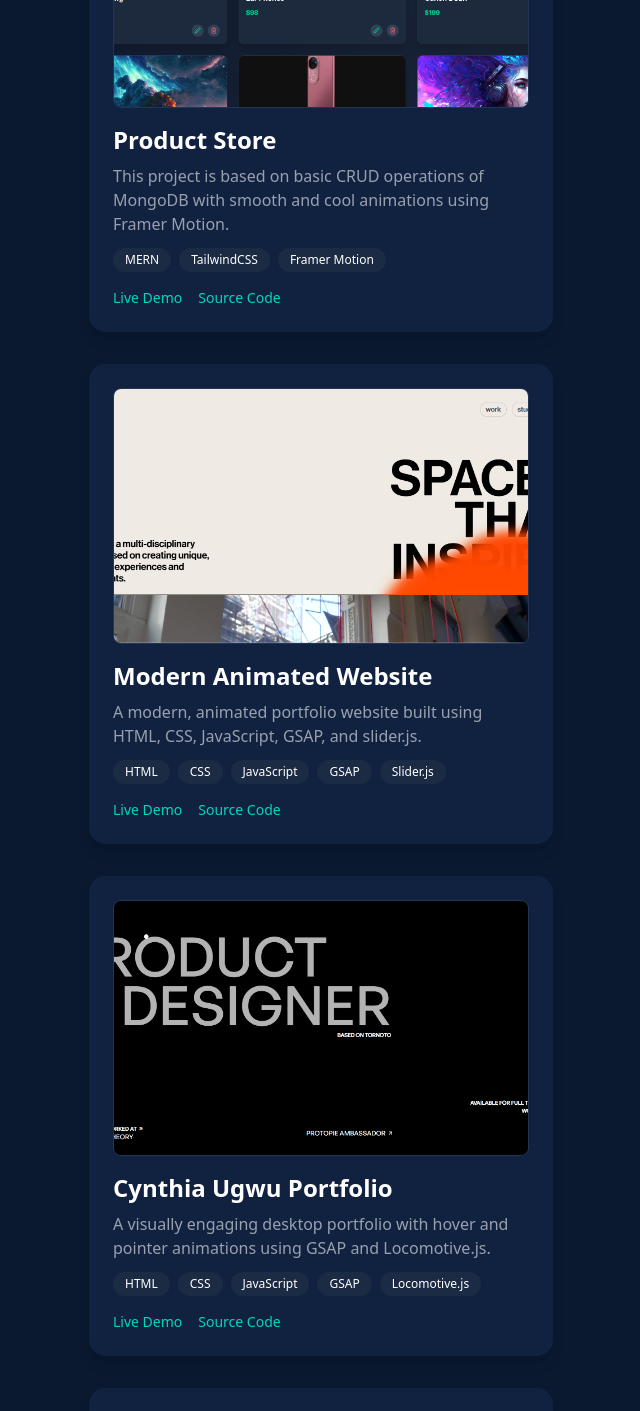
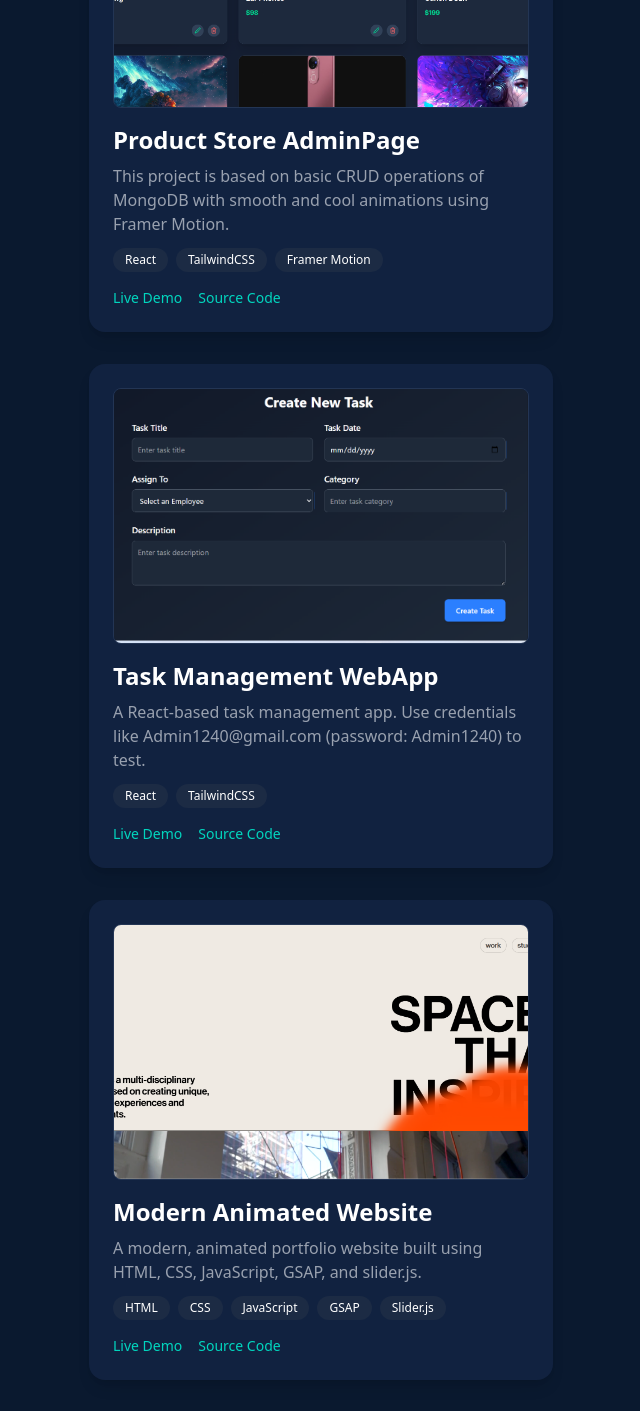
Before and after one commit to Manish1240/Manish-kumar-portfolio, a React (Vite) app: page / in a window 1280 px wide. Shown: the part 1280-2691 px from the top of the page, without its empty margins (639-1279 px from the left). Built offline with nearby package versions, Linux system fonts and the light colour scheme.

Commit message:
updated project section successfully

```diff
--- a/src/Components/About.jsx
+++ b/src/Components/About.jsx
@@ -5,7 +5,7 @@ export default function About() {
     <section className="text-gray-300 space-y-4">
       <h2 className="text-2xl font-bold">About Me</h2>
       <p>
-        I’m a 17-year-old web developer currently pursuing my studies while building premium websites. My focus is on responsive design, user-friendly interfaces, and performance-optimized code.
+        I’m a 18-year-old web developer currently pursuing my studies while building premium websites. My focus is on responsive design, user-friendly interfaces, and performance-optimized code.
       </p>
     </section>
   );
--- a/src/Components/Projects.jsx
+++ b/src/Components/Projects.jsx
@@ -3,15 +3,22 @@ import { motion } from 'framer-motion';
 
 function Projects() {
   const baseUrl = import.meta.env.BASE_URL;
-
   const projects = [
     {
-      title: "Product Store",
+      title: "Product Store AdminPage",
       image: `${baseUrl}product_store.png`,
       description: "This project is based on basic CRUD operations of MongoDB with smooth and cool animations using Framer Motion.",
-      tech: ['MERN', 'TailwindCSS', 'Framer Motion'],
-      demoLink: "https://product-store-production-8870.up.railway.app/products",
-      codeLink: "https://github.com/Manish1240/Product-Store.git"
+      tech: ['React', 'TailwindCSS', 'Framer Motion'],
+      demoLink: "https://product-store-admin.vercel.app/",
+      codeLink: "https://github.com/Manish1240/Product-Store-AdminPage"
+    },
+    {
+      title: "Task Management WebApp",
+      image: `${baseUrl}project4.png`,
+      description: "A React-based task management app. Use credentials like Admin1240@gmail.com (password: Admin1240) to test.",
+      tech: ['React', 'TailwindCSS'],
+      demoLink: "https://task-management-webapp-nine.vercel.app/",
+      codeLink: "https://github.com/Manish1240/Task_management_webapp"
     },
     {
       title: "Modern Animated Website",
@@ -29,14 +36,6 @@ function Projects() {
       demoLink: "https://manish1240.github.io/Cynthia-ugwu-portfolio-web/",
       codeLink: "https://github.com/Manish1240/Cynthia-ugwu-portfolio-web.git"
     },
-    {
-      title: "Task Management App",
-      image: `${baseUrl}project4.png`,
-      description: "A React-based task management app. Use credentials like Admin1240@gmail.com (password: Admin1240) to test.",
-      tech: ['React', 'TailwindCSS'],
-      demoLink: "https://manish1240.github.io/react-task-management-app/",
-      codeLink: "https://github.com/Manish1240/react-task-management-app"
-    }
   ];
 
   return (
```
Also changed, not shown: 3 other files (tests, documents, lock files or other folders).
